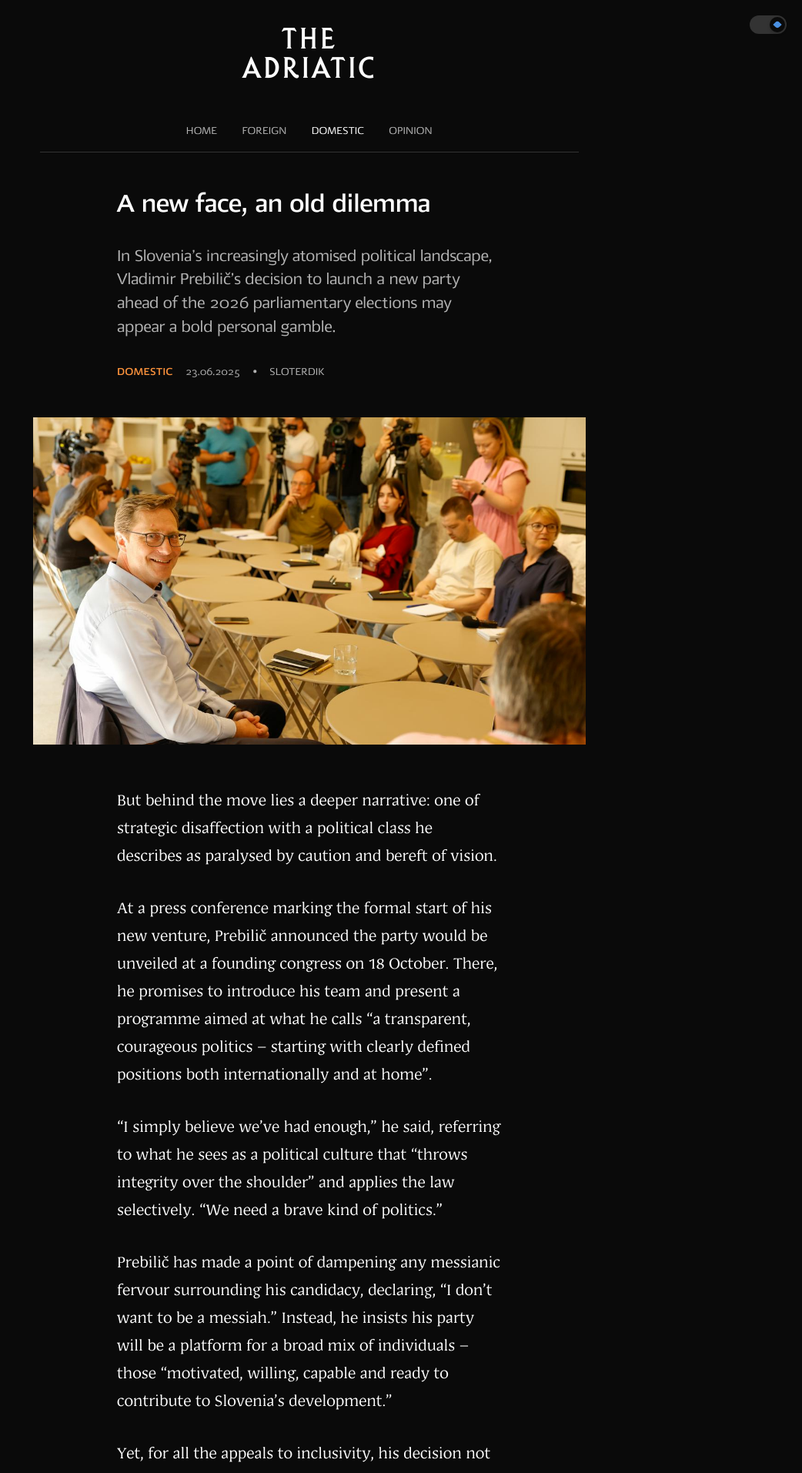
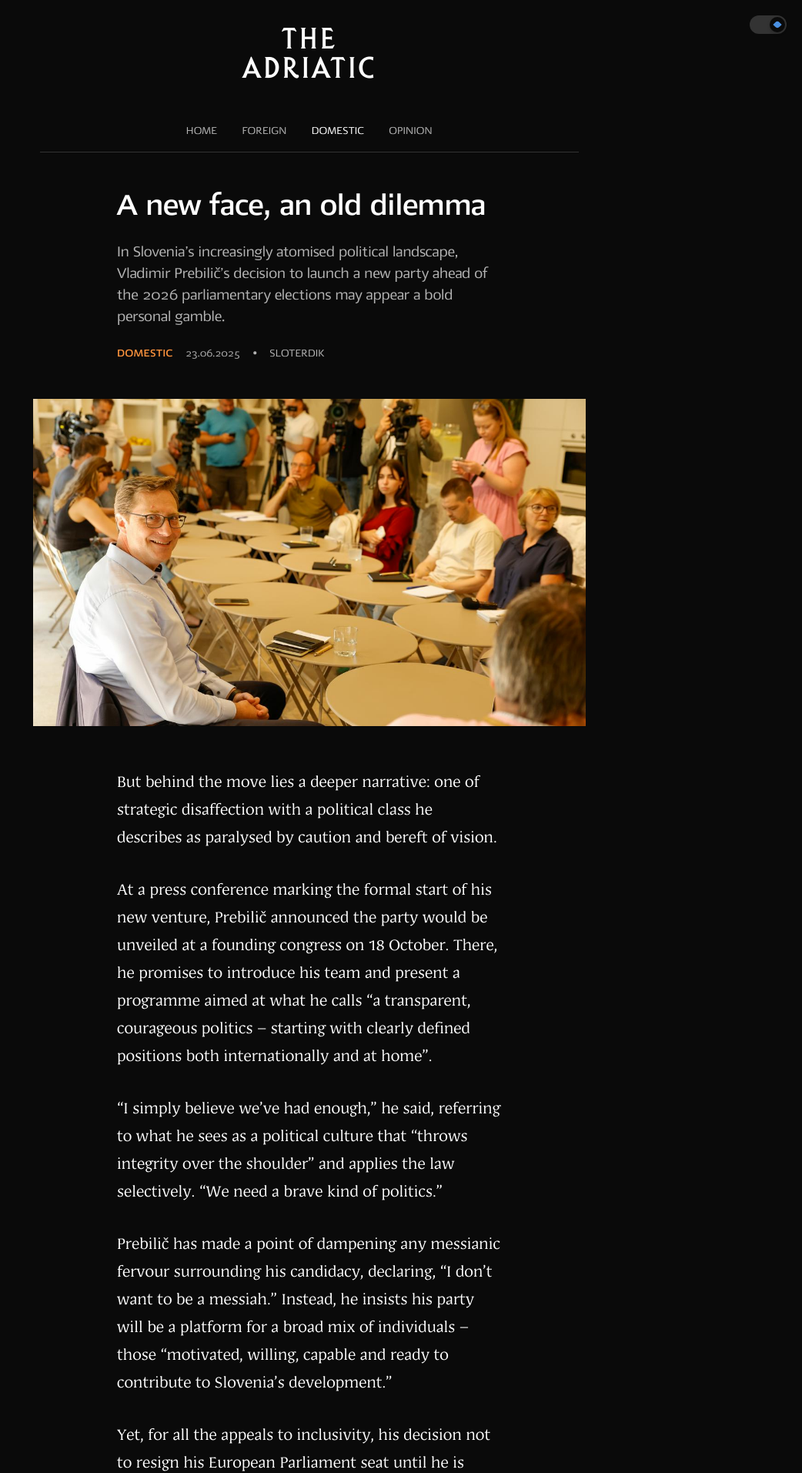
Before and after one commit to tfhoerest/azt, a Jekyll site: the page built from _posts/2025-06-23-bid-for-relevance.md, in a window 1280 px wide. Shown: the top 1913 px of the page at 77% size, without its empty margins (238-1280 px from the left). Built offline with Jekyll 4.4.1, drawn with Linux system fonts in a browser that asks for light colours; some web fonts are replaced.

Commit message:
Update post.html

```diff
--- a/_layouts/post.html
+++ b/_layouts/post.html
@@ -20,18 +20,18 @@ layout: default
 
 .post-title {
     font-family: 'Saj JY', 'Inter', 'Helvetica Neue', Helvetica, Arial, FreeSans, sans-serif;
-    font-size: var(--z-ds-fontsize-34);
+    font-size: 2.5rem;  /* Larger like Zeit */
     font-weight: 700;
     color: var(--z-ds-color-text-100);
-    line-height: 1.2;
-    margin-bottom: var(--z-ds-space-l);
+    line-height: 1.1;  /* Tighter line height for large headlines */
+    margin-bottom: 1.5rem;  /* Generous spacing to lede */
 }
 
 .post-lede {
-    font-size: var(--z-ds-fontsize-22);
+    font-size: 1.25rem;  /* Medium size like Zeit */
     color: var(--z-ds-color-text-70);
     line-height: 1.4;
-    margin-bottom: var(--z-ds-space-l);
+    margin-bottom: 1.5rem;  /* More space to meta */
     font-weight: 400;
 }
 
@@ -39,9 +39,9 @@ layout: default
     display: flex;
     align-items: center;
     gap: var(--z-ds-space-s);
-    margin-bottom: var(--z-ds-space-xl);
+    margin-bottom: 2rem;  /* More space to image */
     color: var(--z-ds-color-text-70);
-    font-size: var(--z-ds-fontsize-14);
+    font-size: 0.875rem;  /* Smaller meta text like Zeit */
 }
 
 .post-author {
@@ -166,11 +166,11 @@ layout: default
     }
 
     .post-title {
-        font-size: var(--z-ds-fontsize-32);
+        font-size: 2rem;  /* Smaller on mobile like Zeit */
     }
 
     .post-lede {
-        font-size: var(--z-ds-fontsize-16);
+        font-size: 1.125rem;  /* Slightly smaller on mobile */
     }
 
     .post-image {
```
